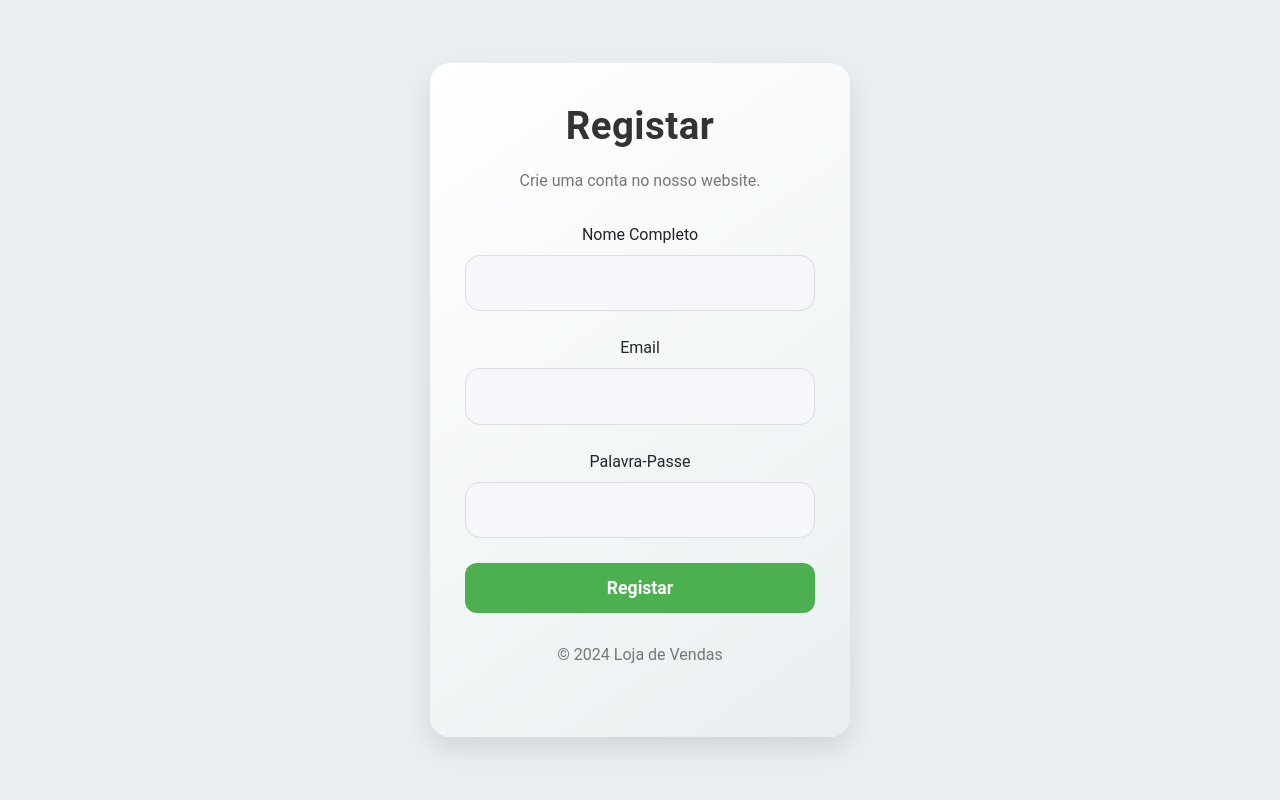
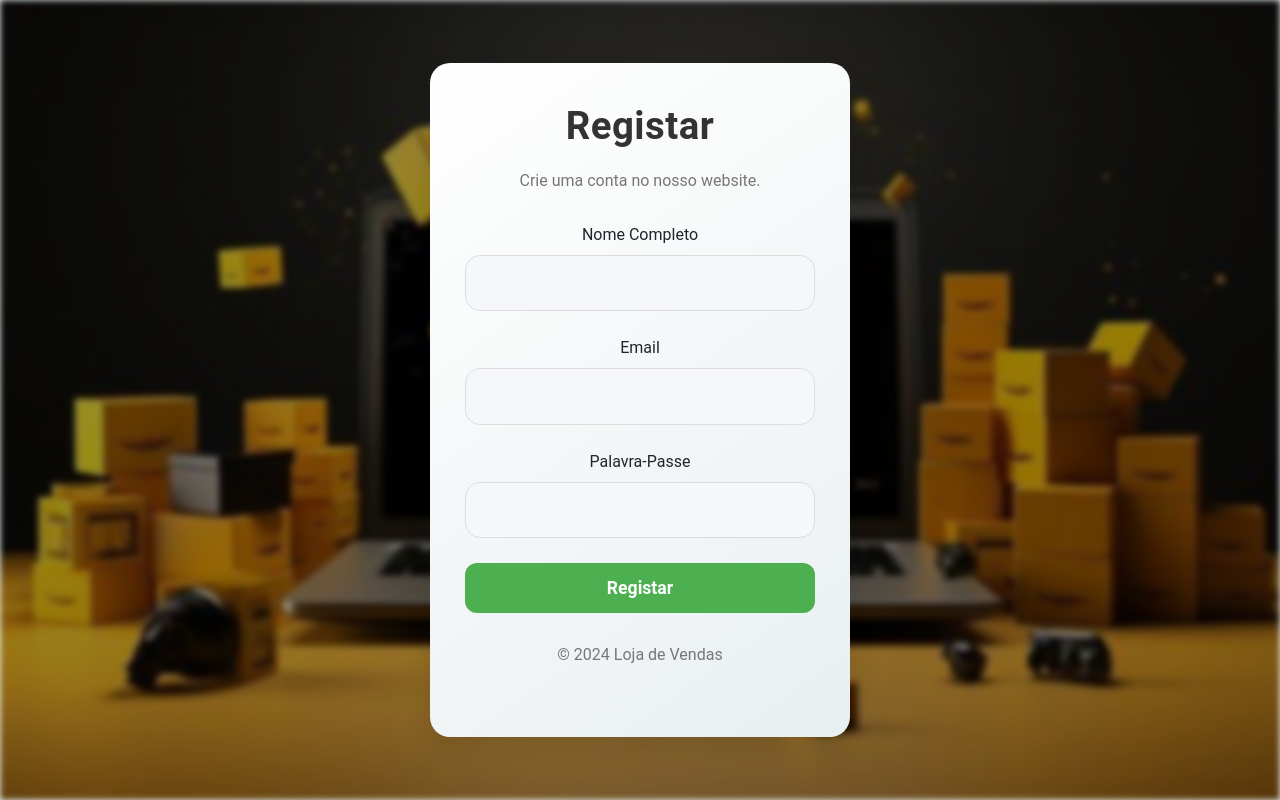
Before and after one commit to GoncaloAlvesGG/BD2-eCommerce, a Django app: page /registo/ in a window 1280 px wide. Run offline with Django 4.2, Linux system fonts and the light colour scheme.

Commit message:
Fix mostrar preço wishlist, fundo registo e erro em uma função postgres

```diff
--- a/Projeto/Loja_Vendas/loja/templates/registo.html
+++ b/Projeto/Loja_Vendas/loja/templates/registo.html
@@ -63,6 +63,18 @@
             margin-bottom: 25px;
         }
 
+        .bg-image {
+            position: fixed;
+            top: 0;
+            left: 0;
+            width: 100%;
+            height: 100%;
+            object-fit: cover;
+            z-index: -1;
+            filter: blur(3px) brightness(60%);
+            object-fit: cover;
+        }
+
         .btn-login {
             width: 100%;
             padding: 12px;
@@ -106,7 +118,7 @@
 </head>
 
 <body>
-
+    <img src="/static/images/fundo_login.jpg" class="bg-image" alt="Background">
     <div class="login-container">
         <div class="login-form">
             <h1>Registar</h1>
--- a/Projeto/Loja_Vendas/loja/views.py
+++ b/Projeto/Loja_Vendas/loja/views.py
@@ -65,8 +65,18 @@ def wishlist(request):
 
     # Filtra apenas os produtos do usuário autenticado
     items = list(wishlist_collection.find({"owner": owner}, {"_id": 0}))
+    produto_ids = tuple(produto["produto_id"] for produto in items)
+    produtos_detalhados = []
 
-    return render(request, "wishlist.html", {"items": items})
+    with connection.cursor() as cursor:
+        for produto_id in produto_ids:
+            cursor.execute("SELECT * FROM sp_Produto_READ(%s)", [produto_id])
+            colunas = [col[0] for col in cursor.description]  # Obter nomes das colunas
+            for row in cursor.fetchall():
+                produtos_detalhados.append(dict(zip(colunas, row)))
+
+
+    return render(request, "wishlist.html", {"items": produtos_detalhados})
 
 
 def remove_from_wishlist(request, produto_id):
```
Also changed, not shown: Func_Procs.sql (+1 -9 lines).
